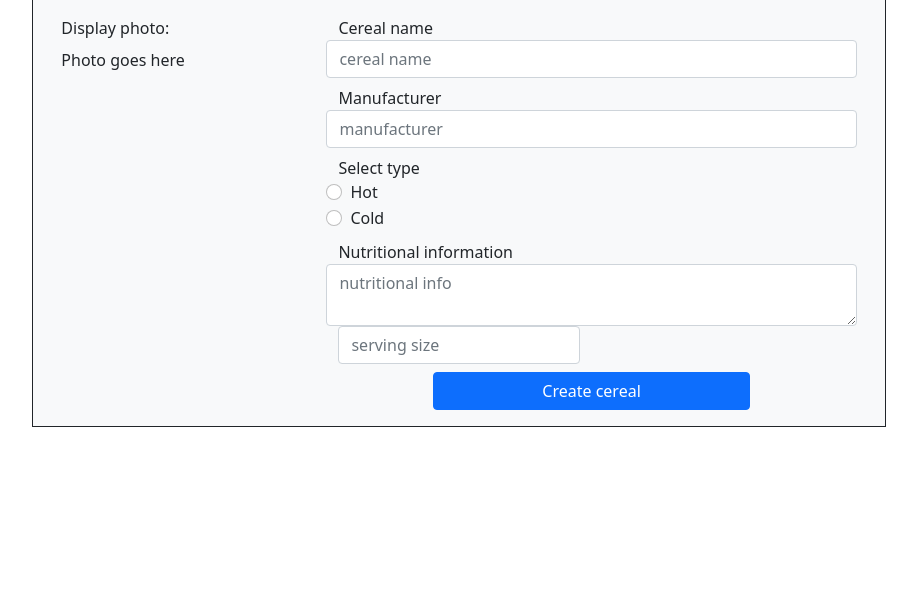
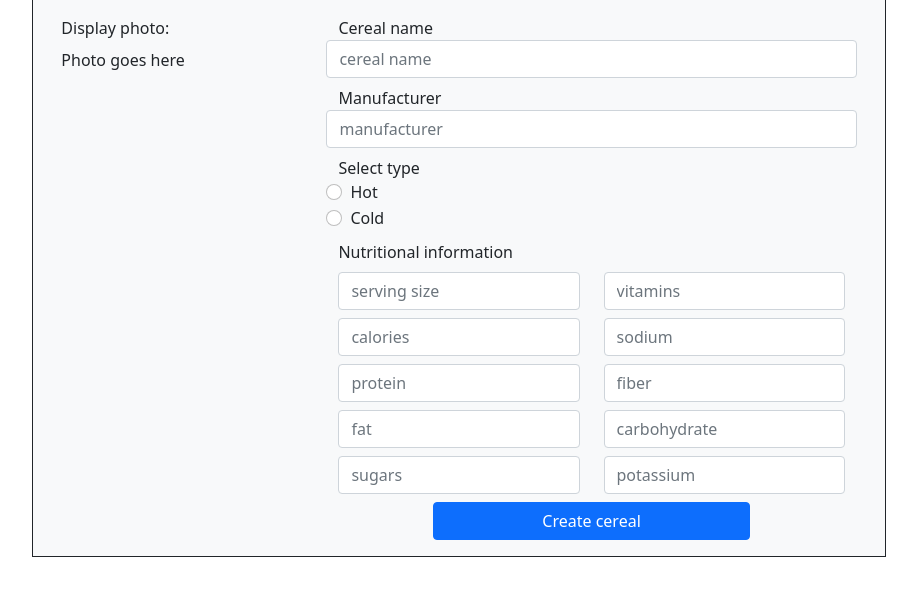
Before and after one commit to Ann924/cs4750-cereal, a PHP site: page /create_new_cereal.php in a window 1280 px wide. Shown: the part 74-670 px from the top of the page, without its empty margins (181-1098 px from the left). Run offline with PHP 8.4, Linux system fonts and the light colour scheme.

Commit message:
split nutritional information into separate inputs

```diff
--- a/create_new_cereal.php
+++ b/create_new_cereal.php
@@ -55,13 +55,20 @@
                                 </div>
                             </div>
                             <div class="row mb-2">
-                                <label for="nutrition">Nutritional information</label>
-                                <textarea class="form-control" id="nutrition" name="nutrition" placeholder="nutritional info"></textarea>
+                                <label>Nutritional information</label>
                                 <div class="col-6">
-                                    <input type="text" class="form-control" id="serving_size" name="serving size" placeholder="serving size">
+                                    <input type="text" class="form-control mt-2" id="serving_size" name="serving size" placeholder="serving size">
+                                    <input type="text" class="form-control mt-2" id="calories" name="calories" placeholder="calories">
+                                    <input type="text" class="form-control mt-2" id="protein" name="protein" placeholder="protein">
+                                    <input type="text" class="form-control mt-2" id="fat" name="fat" placeholder="fat">
+                                    <input type="text" class="form-control mt-2" id="sugars" name="sugars" placeholder="sugars">
                                 </div>
                                 <div class="col-6">
-
+                                    <input type="text" class="form-control mt-2" id="vitamins" name="vitamins" placeholder="vitamins">
+                                    <input type="text" class="form-control mt-2" id="sodium" name="sodium" placeholder="sodium">
+                                    <input type="text" class="form-control mt-2" id="fiber" name="fiber" placeholder="fiber">
+                                    <input type="text" class="form-control mt-2" id="carbohydrate" name="carbohydrate" placeholder="carbohydrate">
+                                    <input type="text" class="form-control mt-2" id="potassium" name="potassium" placeholder="potassium">
                                 </div>
                             </div>
                             <div class="row mx-3 justify-content-center">
```
